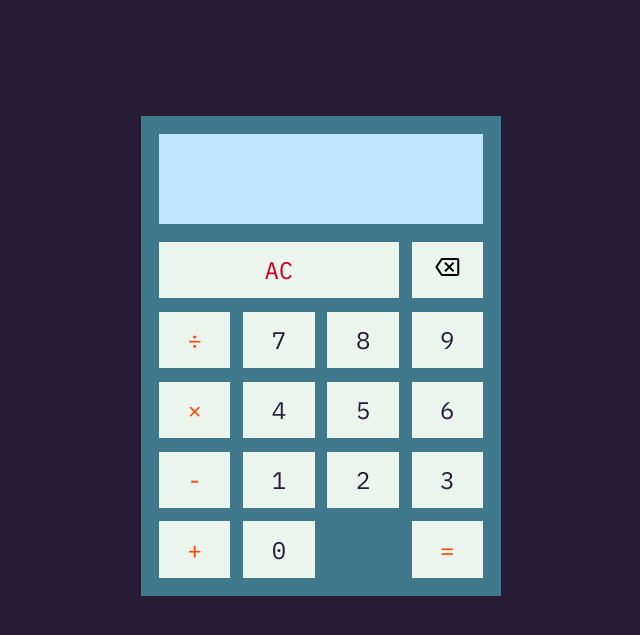
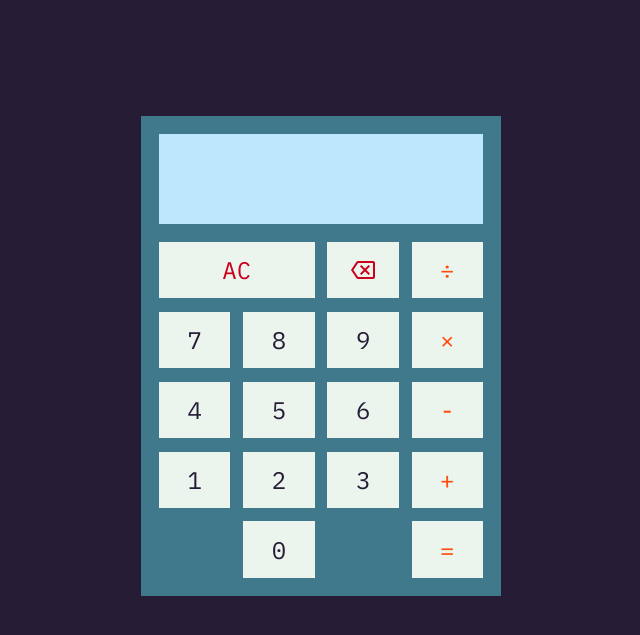
Before and after one commit to darianjason/calculator, a plain HTML site: page index.html in a window 1280 px wide. Shown: the part 133-768 px from the top of the page, without its empty margins (319-959 px from the left). Drawn offline with Linux system fonts and the light colour scheme.

Commit message:
Add backspace button styling

```diff
--- a/stylesheets/main.css
+++ b/stylesheets/main.css
@@ -66,6 +66,9 @@ h1 {
     background-color: #EBF5EE;
     min-width: 0;
     min-height: 0;
+    display: flex;
+    align-items: center;
+    justify-content: center;
     border: none;
     outline: none;
 }
@@ -98,11 +101,15 @@ h1 {
 }
 
 #reset {
-    grid-column: span 3;
+    grid-column: 1 / 3;
     color: #CC001B;
 }
 
-#reset:hover {
+#backspace {
+    color: #CC001B;
+}
+
+#reset:hover, #backspace:hover {
     background-color: #CC001B;
     color: #EBF5EE;
 }
```
